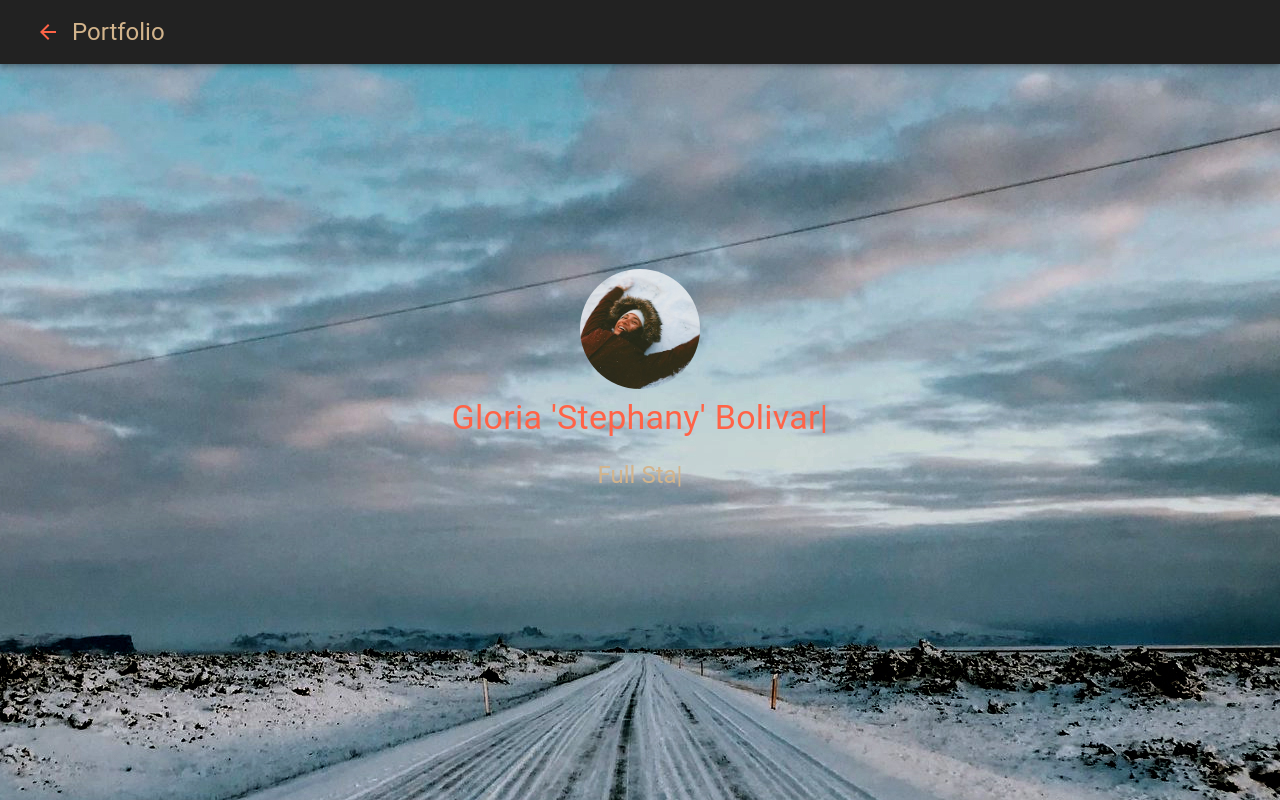
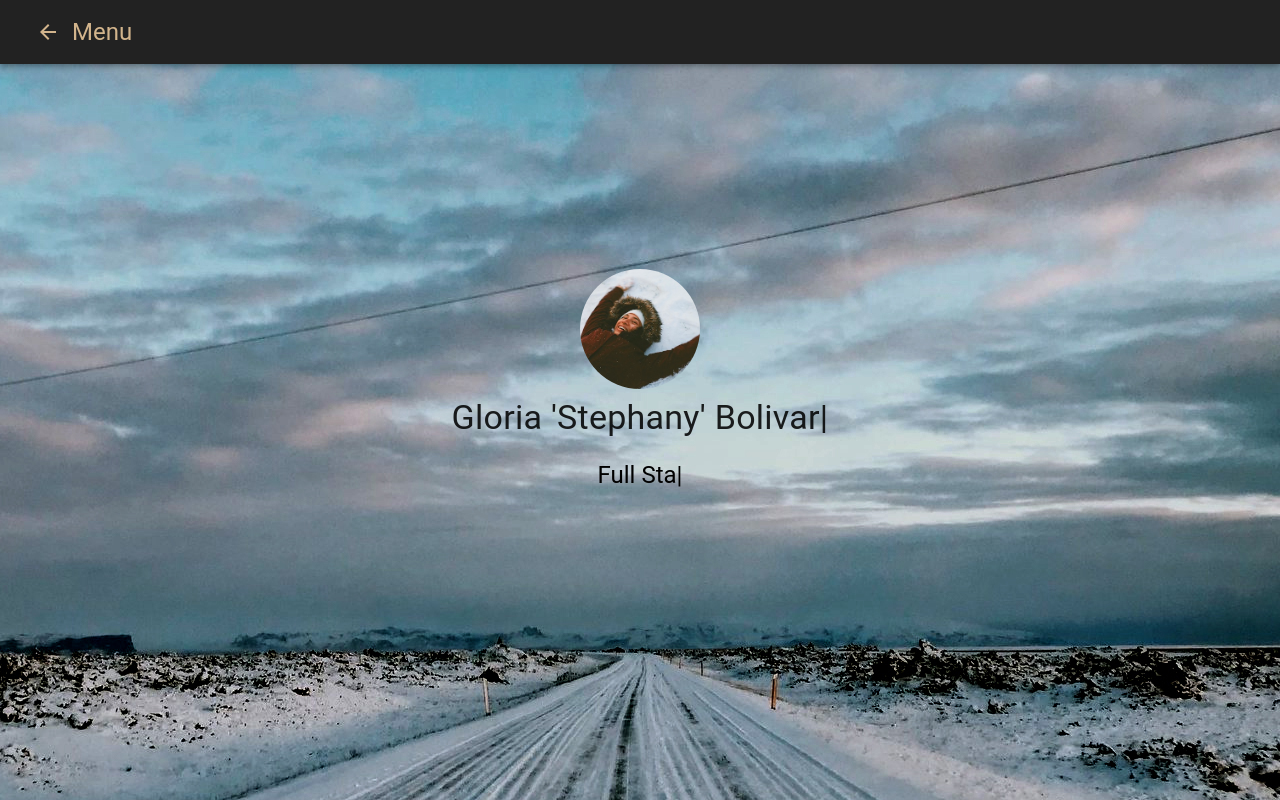
Before and after one commit to gstephbolivar/gstephanybolivar-portfolio, a React (Create React App) app: page /#/ in a window 1280 px wide. Built offline with nearby package versions, Linux system fonts and the light colour scheme.

Commit message:
Home page finished

```diff
--- a/src/components/NavBar/NavBar.jsx
+++ b/src/components/NavBar/NavBar.jsx
@@ -108,10 +108,10 @@ const NavBar = () => {
         <AppBar position="static" style={{ background: "#222" }}>
           <Toolbar>
             <IconButton onClick={toggleSlider("right", true)}>
-              <ArrowBack style={{ color: "tomato" }} />
+              <ArrowBack style={{ color: "tan" }} />
             </IconButton>
             <Typography variant="h5" style={{ color: "tan" }}>
-              Portfolio
+              Menu
             </Typography>
             <MobilRightMenuSlider
               anchor="right"
--- a/src/pages/Home/Home.jsx
+++ b/src/pages/Home/Home.jsx
@@ -13,10 +13,10 @@ const useStyles = makeStyles((theme) => ({
     margin: theme.spacing(1),
   },
   title: {
-    color: "tomato",
+    color: "burgundy",
   },
   subtitle: {
-    color: "tan",
+    color: "black",
     marginBottom: "3rem",
   },
   typedContainer: {
```
Also changed, not shown: 1 other file (tests, documents, lock files or other folders).
